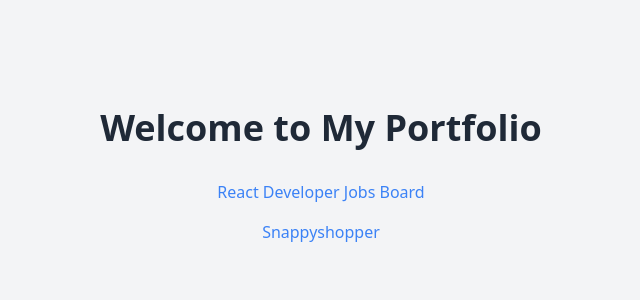
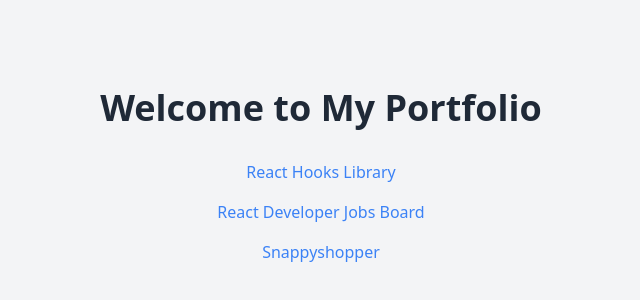
Before and after one commit to lematy/lematy.github.io, a plain HTML site: page index.html in a window 1280 px wide. Shown: the part 224-524 px from the top of the page, without its empty margins (319-959 px from the left). Drawn offline with nearby package versions, Linux system fonts and the light colour scheme.

Commit message:
Update index.html

```diff
--- a/index.html
+++ b/index.html
@@ -15,6 +15,14 @@
         <h1 class="text-4xl font-bold mb-8">Welcome to My Portfolio</h1>
 
         <ul class="space-y-4">
+          <li>
+            <a
+              target="_blank"
+              href="https://github.com/lematy/react-hookster"
+              class="text-blue-500 hover:text-blue-700"
+              >React Hooks Library</a
+            >
+          </li>
           <li>
             <a
               target="_blank"
```
